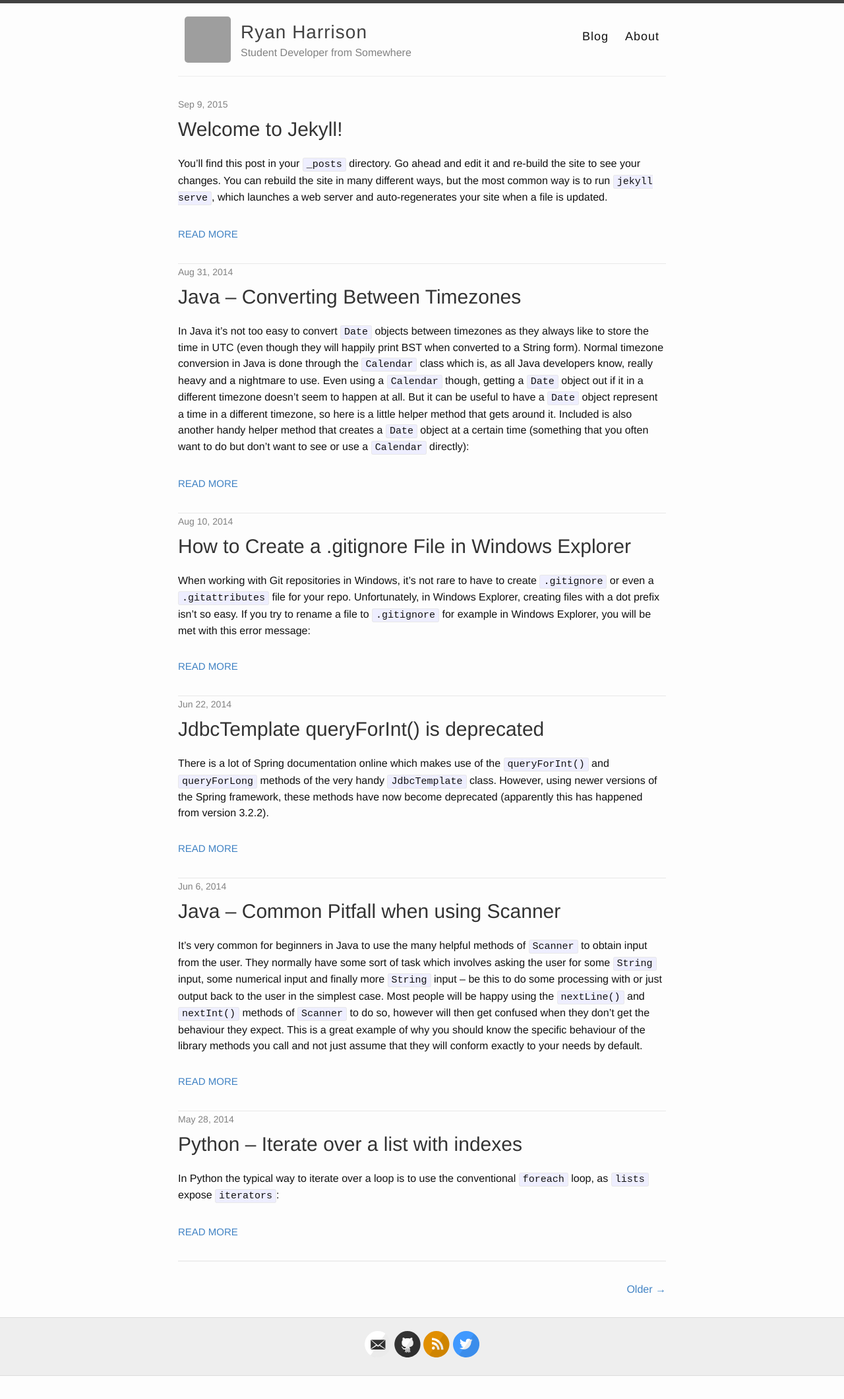
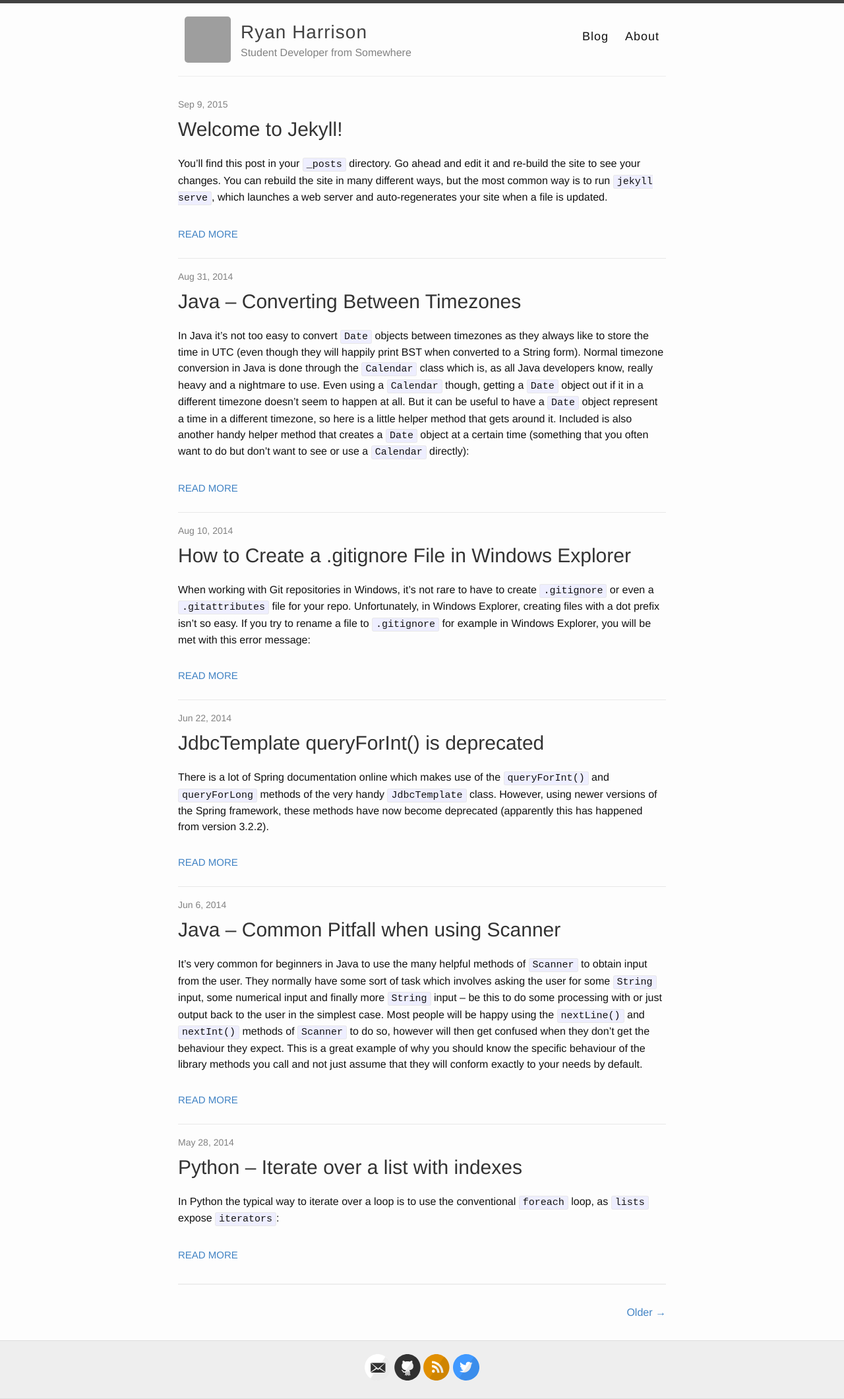
Before and after one commit to raharrison/ryanharrison.co.uk, a Jekyll site: the page built from index.html, in a window 1280 px wide. Shown: the whole page at 66% size. Built offline with Jekyll 4.4.1, drawn with Linux system fonts in a browser that asks for light colours; the list of posts is cut into pages by our own code; before the commit the page ends 2085 px from its top, so only the background shows below that; grey boxes are pictures that could not be loaded.

Commit message:
Add top padding to posts

```diff
--- a/_sass/_layout.scss
+++ b/_sass/_layout.scss
@@ -193,8 +193,13 @@ Pagination
 }
 
 .posts > .post {
-  padding-bottom: 2em;
+  padding-top: $spacing-unit / 2;
+  padding-bottom: 1.5em;
   border-bottom: 1px solid $grey-color-light;
+}
+
+.posts > .post:first-child {
+  padding-top: 0px;
 }
 
 .posts > .post:last-child {
```
